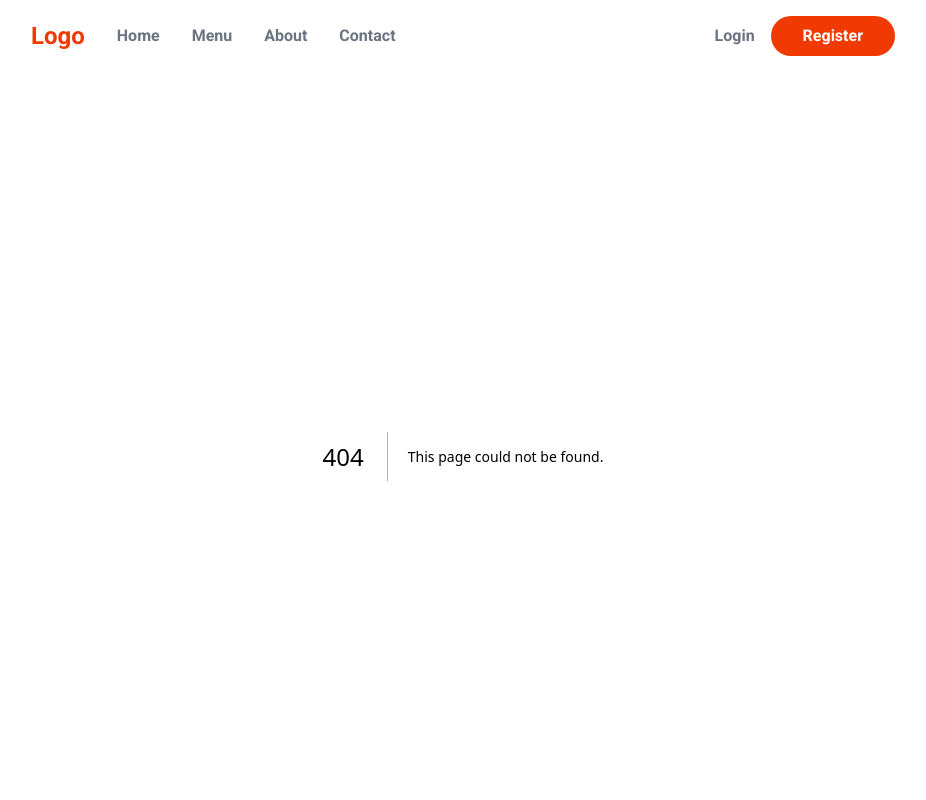
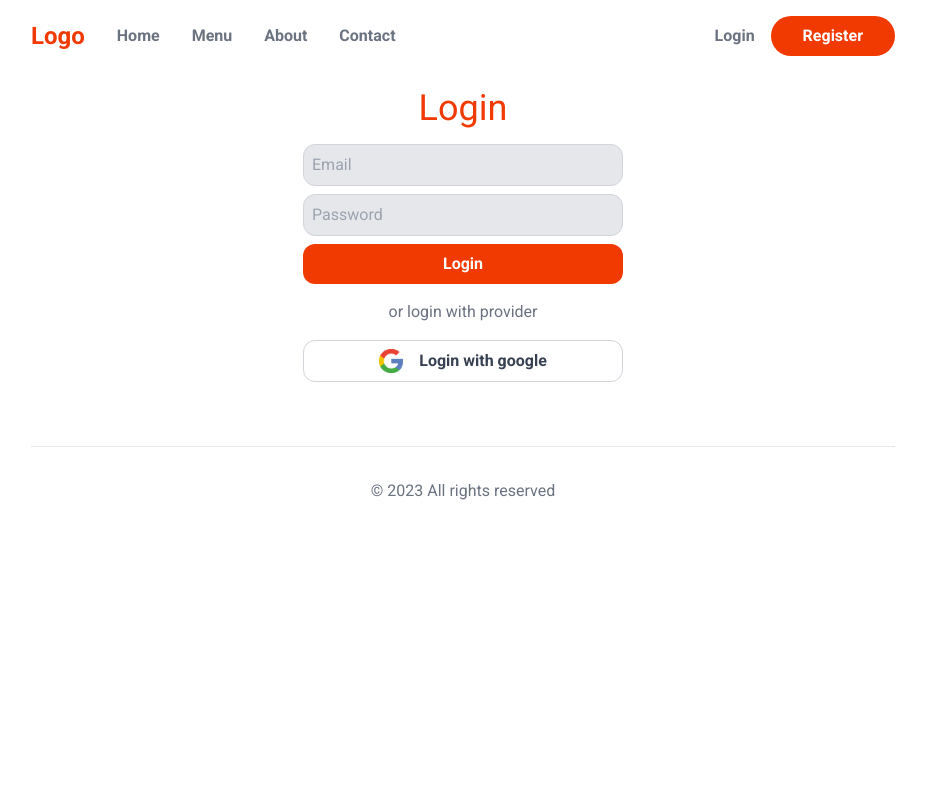
Before and after one commit to Abdualiev01/food-ordering, a Next.js app: page /login in a window 1280 px wide. Before the commit this address had no page. Shown: the top 800 px of the page, without its empty margins (177-1103 px from the left). Built offline with nearby package versions, Linux system fonts and the light colour scheme.

Commit message:
create a ligin page

```diff
--- a/package.json
+++ b/package.json
@@ -17,6 +17,7 @@
     "react-dom": "^18"
   },
   "devDependencies": {
+    "@types/bcrypt": "^5.0.2",
     "@types/node": "20.10.2",
     "@types/react": "18.2.41",
     "autoprefixer": "^10.0.1",
--- /dev/null
+++ b/src/app/api/auth/[...nextauth]/route.js
@@ -0,0 +1,39 @@
+import { User } from "@/models/User";
+import * as mongoose from "mongoose";
+import bcrypt from "bcrypt";
+import NextAuth from "next-auth";
+import CredentialsProvider from "next-auth/providers/credentials";
+
+const handler = NextAuth({
+  secret: process.env.SECRET,
+  providers: [
+    CredentialsProvider({
+      name: "Credentials",
+      id: "credentials",
+      credentials: {
+        username: {
+          label: "Email",
+          type: "email",
+          placeholder: "test@example.com",
+        },
+        password: { label: "Password", type: "password" },
+      },
+      async authorize(credentials, req) {
+        const email = credentials?.email;
+        const password = credentials?.password;
+
+        mongoose.connect(process.env.MONGO_URL);
+        const user = await User.findOne({ email });
+        const passwordOk = user && bcrypt.compareSync(password, user.password);
+        console.log(passwordOk);
+        if (passwordOk) {
+          return user;
+        }
+
+        return null;
+      },
+    }),
+  ],
+});
+
+export { handler as GET, handler as POST };
--- a/src/app/api/auth/[...nextauth]/route.ts
+++ /dev/null
@@ -1,41 +0,0 @@
-import NextAuth from "next-auth";
-import CredentialsProvider from "next-auth/providers/credentials";
-
-const handler = NextAuth({
-  providers: [
-    CredentialsProvider({
-      name: "Credentials",
-      credentials: {
-        username: {
-          label: "Email",
-          type: "email",
-          placeholder: "test@example.com",
-        },
-        password: { label: "Password", type: "password" },
-      },
-      async authorize(credentials, req) {
-        // You need to provide your own logic here that takes the credentials
-        // submitted and returns either a object representing a user or value
-        // that is false/null if the credentials are invalid.
-        // e.g. return { id: 1, name: 'J Smith', email: 'jsmith@example.com' }
-        // You can also use the `req` object to obtain additional parameters
-        // (i.e., the request IP address)
-        const res = await fetch("/your/endpoint", {
-          method: "POST",
-          body: JSON.stringify(credentials),
-          headers: { "Content-Type": "application/json" },
-        });
-        const user = await res.json();
-
-        // If no error and we have user data, return it
-        if (res.ok && user) {
-          return user;
-        }
-        // Return null if user data could not be retrieved
-        return null;
-      },
-    }),
-  ],
-});
-
-export { handler as GET, handler as POST };
--- /dev/null
+++ b/src/app/login/page.js
@@ -0,0 +1,56 @@
+"use client";
+import { signIn } from "next-auth/react";
+import Image from "next/image";
+import { useState } from "react";
+
+export default function LoginPage() {
+  const [email, setEmail] = useState("");
+  const [password, setPassword] = useState("");
+  const [loginInProgress, setLoginInProgress] = useState(false);
+
+  async function handleFormSubmit(ev) {
+    ev.preventDefault();
+    setLoginInProgress(true);
+
+    await signIn("credentials", { email, password });
+
+    setLoginInProgress(false);
+  }
+  return (
+    <section className="mt-8">
+      <h1 className="text-center text-primary text-4xl mb-4">Login</h1>
+      <form className="max-w-xs mx-auto" onSubmit={handleFormSubmit}>
+        <input
+          type="email"
+          name="email"
+          placeholder="Email"
+          value={email}
+          disabled={loginInProgress}
+          onChange={(ev) => setEmail(ev.target.value)}
+        />
+        <input
+          type="password"
+          name="password"
+          placeholder="Password"
+          value={password}
+          disabled={loginInProgress}
+          onChange={(ev) => setPassword(ev.target.value)}
+        />
+        <button disabled={loginInProgress} type="submit">
+          Login
+        </button>
+        <div className="my-4 text-center text-gray-500">
+          or login with provider
+        </div>
+        <button
+          type="button"
+          onClick={() => signIn("google", { callbackUrl: "/" })}
+          className="flex gap-4 justify-center"
+        >
+          <Image src={"/google.png"} alt={""} width={24} height={24} />
+          Login with google
+        </button>
+      </form>
+    </section>
+  );
+}
--- a/src/components/layout/Header.js
+++ b/src/components/layout/Header.js
@@ -1,6 +1,7 @@
 import Link from "next/link";
 
 export default function Header() {
+
   return (
     <header className="flex items-center justify-between">
       <nav className="flex gap-8 items-center text-gray-500 font-semibold">
--- a/tsconfig.json
+++ b/tsconfig.json
@@ -21,6 +21,6 @@
       }
     ]
   },
-  "include": ["next-env.d.ts", ".next/types/**/*.ts", "**/*.ts", "**/*.tsx"],
+  "include": ["next-env.d.ts", ".next/types/**/*.ts", "**/*.ts", "**/*.tsx", "src/app/api/auth/[...nextauth]/route.js"],
   "exclude": ["node_modules"]
 }
```
Also changed, not shown: 2 other files (tests, documents, lock files or other folders).
